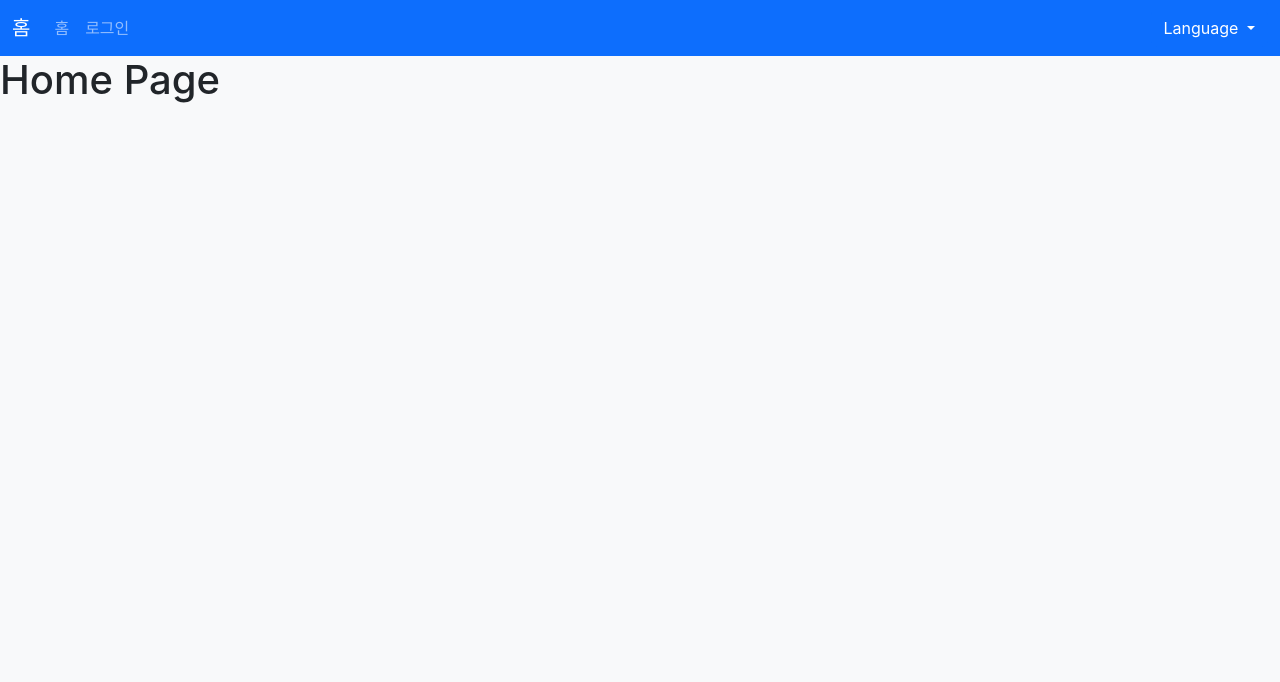
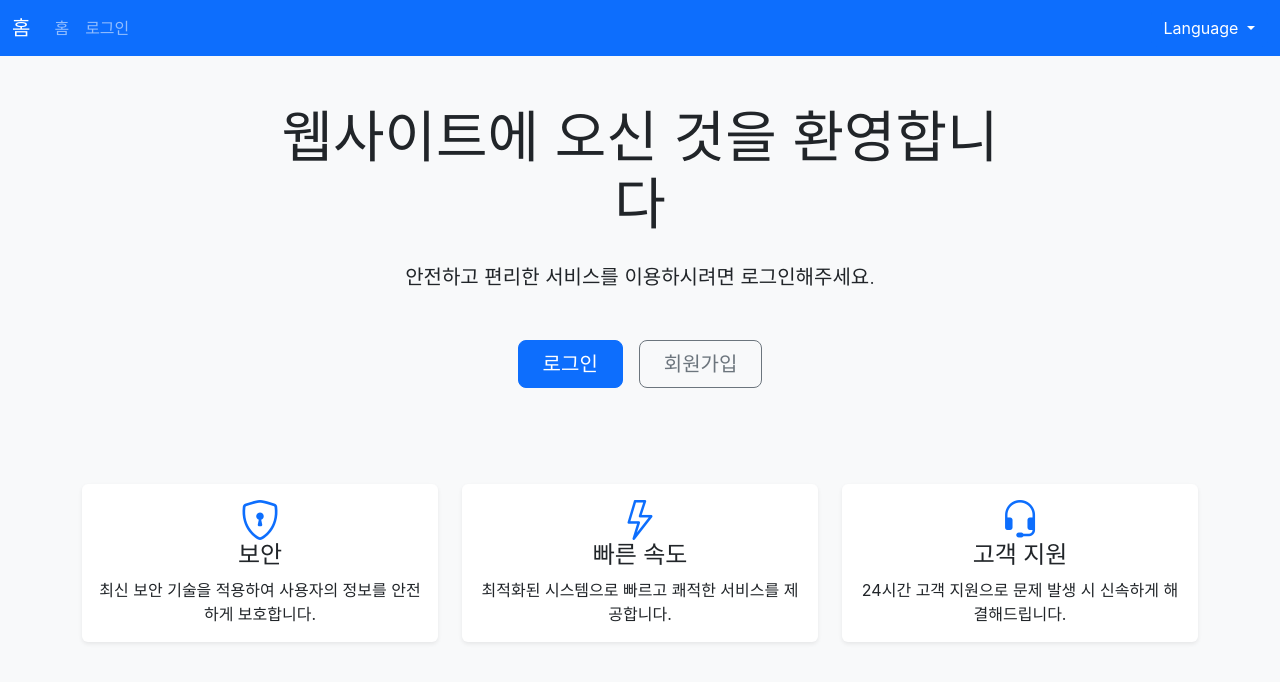
Before and after one commit to simpsonman/sm_basic_site, a Vue app: page / in a window 1280 px wide. Shown: the top 682 px of the page. Built offline with nearby package versions, Linux system fonts and the light colour scheme.

Commit message:
약간수정

```diff
--- a/package.json
+++ b/package.json
@@ -15,6 +15,8 @@
     "@types/uuid": "^10.0.0",
     "bcryptjs": "^2.4.3",
     "bootstrap": "^5.3.3",
+    "bootstrap-icons": "^1.11.3",
+    "nanoid": "^5.0.9",
     "pinia": "^2.3.0",
     "uuid": "^11.0.3",
     "vue": "^3.5.13",
--- a/src/auth/routes.ts
+++ b/src/auth/routes.ts
@@ -1,4 +1,4 @@
-import { RouteRecordRaw } from "vue-router";
+import type { RouteRecordRaw } from 'vue-router'
 
 export const authRoutes: RouteRecordRaw[] = [
   {
--- a/src/auth/services/userService.ts
+++ b/src/auth/services/userService.ts
@@ -1,94 +1,102 @@
-import bcrypt from 'bcryptjs';
-import { v4 as uuidv4 } from 'uuid';
+import { nanoid } from 'nanoid';
 
-export interface User {
+interface User {
   id: string;
   email: string;
   password: string;
   firstName: string;
   lastName: string;
-  nickname: string;
-  createdAt: Date;
+  nickname?: string;
+  createdAt: string;
 }
 
-export interface RegisterUserData {
+class UserService {
+  private users: User[] = [];
+
+  // 회원 번호 생성 함수
+  private generateUserId(): string {
+    const timestamp = Date.now().toString(36); // 타임스탬프를 36진수로 변환
+    const randomStr = nanoid(8); // 8자리 랜덤 문자열 생성
+    return `${timestamp}-${randomStr}`;
+  }
+
+  // 임시 비밀번호 해시 함수 (실제 서비스에서는 서버에서 처리해야 함)
+  private async hashPassword(password: string): Promise<string> {
+    // 실제 서비스에서는 이 부분을 서버에서 처리해야 합니다.
+    // 임시로 base64 인코딩을 사용합니다.
+    const encoder = new TextEncoder();
+    const data = encoder.encode(password);
+    const hashBuffer = await crypto.subtle.digest('SHA-256', data);
+    const hashArray = Array.from(new Uint8Array(hashBuffer));
+    return hashArray.map(b => b.toString(16).padStart(2, '0')).join('');
+  }
+
+  // 임시 비밀번호 검증 함수 (실제 서비스에서는 서버에서 처리해야 함)
+  private async verifyPassword(password: string, hash: string): Promise<boolean> {
+    const hashedInput = await this.hashPassword(password);
+    return hashedInput === hash;
+  }
+
+  // 회원가입
+  async register(userData: {
     email: string;
     password: string;
     firstName: string;
     lastName: string;
     nickname?: string;
+  }): Promise<Omit<User, 'password'>> {
+    // 이메일 중복 검사
+    if (this.users.some(user => user.email === userData.email)) {
+      throw new Error('이미 등록된 이메일입니다.');
     }
 
-// 임시로 메모리에 사용자 정보를 저장 (실제로는 데이터베이스를 사용해야 함)
-const users: User[] = [];
+    // 비밀번호 해시화
+    const hashedPassword = await this.hashPassword(userData.password);
 
-class UserService {
-  async register(userData: RegisterUserData) {
-    try {
-      // 필수 필드 검증
-      if (!userData.email || !userData.password || !userData.firstName || !userData.lastName) {
-        throw new Error('필수 필드가 누락되었습니다.');
-      }
-
-      // 이메일 형식 검증
-      const emailRegex = /^[^\s@]+@[^\s@]+\.[^\s@]+$/;
-      if (!emailRegex.test(userData.email)) {
-        throw new Error('올바른 이메일 형식이 아닙니다.');
-      }
-
-      // 이메일 중복 체크
-      if (users.some(user => user.email === userData.email)) {
-        throw new Error('이미 존재하는 이메일입니다.');
-      }
-
-      // 비밀번호 해싱
-      const salt = await bcrypt.genSalt(10);
-      const hashedPassword = await bcrypt.hash(userData.password, salt);
-
-      // 타임스탬프와 랜덤 텍스트를 조합한 고유 ID 생성
-      const timestamp = Date.now().toString(36);
-      const randomText = uuidv4().split('-')[0];
-      const userId = `${timestamp}-${randomText}`;
-
+    // 새 사용자 생성
     const newUser: User = {
-        id: userId,
+      id: this.generateUserId(),
       email: userData.email,
       password: hashedPassword,
       firstName: userData.firstName,
       lastName: userData.lastName,
-        nickname: userData.nickname || '',
-        createdAt: new Date()
+      nickname: userData.nickname,
+      createdAt: new Date().toISOString()
     };
 
-      users.push(newUser);
+    // 사용자 저장
+    this.users.push(newUser);
 
     // 비밀번호를 제외한 사용자 정보 반환
     const { password, ...userWithoutPassword } = newUser;
     return userWithoutPassword;
-    } catch (error) {
-      console.error('회원가입 처리 중 오류 발생:', error);
-      throw error;
-    }
   }
 
-  async login(email: string, password: string) {
-    try {
-      const user = users.find(u => u.email === email);
+  // 로그인
+  async login(email: string, password: string): Promise<Omit<User, 'password'>> {
+    const user = this.users.find(u => u.email === email);
     if (!user) {
-        throw new Error('사용자를 찾을 수 없습니다.');
+      throw new Error('이메일 또는 비밀번호가 올바르지 않습니다.');
     }
 
-      const isValid = await bcrypt.compare(password, user.password);
-      if (!isValid) {
-        throw new Error('비밀번호가 일치하지 않습니다.');
+    const isValidPassword = await this.verifyPassword(password, user.password);
+    if (!isValidPassword) {
+      throw new Error('이메일 또는 비밀번호가 올바르지 않습니다.');
     }
 
+    // 비밀번호를 제외한 사용자 정보 반환
     const { password: _, ...userWithoutPassword } = user;
     return userWithoutPassword;
-    } catch (error) {
-      console.error('로그인 처리 중 오류 발생:', error);
-      throw error;
   }
+
+  // 사용자 조회
+  async getUserById(id: string): Promise<Omit<User, 'password'> | null> {
+    const user = this.users.find(u => u.id === id);
+    if (!user) return null;
+
+    // 비밀번호를 제외한 사용자 정보 반환
+    const { password, ...userWithoutPassword } = user;
+    return userWithoutPassword;
   }
 }
 
--- a/src/views/HomeView.vue
+++ b/src/views/HomeView.vue
@@ -1,9 +1,79 @@
 <template>
-  <div class="home">
-    <h1>Home Page</h1>
+  <div class="container py-5">
+    <div class="row justify-content-center">
+      <div class="col-md-8 text-center">
+        <h1 class="display-4 mb-4">웹사이트에 오신 것을 환영합니다</h1>
+        <p class="lead mb-5">
+          안전하고 편리한 서비스를 이용하시려면 로그인해주세요.
+        </p>
+
+        <div class="d-grid gap-3 d-sm-flex justify-content-sm-center">
+          <router-link to="/auth/login" class="btn btn-primary btn-lg px-4 gap-3">
+            로그인
+          </router-link>
+          <router-link to="/auth/register" class="btn btn-outline-secondary btn-lg px-4">
+            회원가입
+          </router-link>
+        </div>
+      </div>
+    </div>
+
+    <!-- 주요 기능 소개 -->
+    <div class="row mt-5 pt-5">
+      <div class="col-md-4 mb-4">
+        <div class="card h-100 border-0 shadow-sm">
+          <div class="card-body text-center">
+            <i class="bi bi-shield-lock fs-1 text-primary mb-3"></i>
+            <h3 class="card-title h4">보안</h3>
+            <p class="card-text">
+              최신 보안 기술을 적용하여 사용자의 정보를 안전하게 보호합니다.
+            </p>
+          </div>
+        </div>
+      </div>
+
+      <div class="col-md-4 mb-4">
+        <div class="card h-100 border-0 shadow-sm">
+          <div class="card-body text-center">
+            <i class="bi bi-lightning fs-1 text-primary mb-3"></i>
+            <h3 class="card-title h4">빠른 속도</h3>
+            <p class="card-text">
+              최적화된 시스템으로 빠르고 쾌적한 서비스를 제공합니다.
+            </p>
+          </div>
+        </div>
+      </div>
+
+      <div class="col-md-4 mb-4">
+        <div class="card h-100 border-0 shadow-sm">
+          <div class="card-body text-center">
+            <i class="bi bi-headset fs-1 text-primary mb-3"></i>
+            <h3 class="card-title h4">고객 지원</h3>
+            <p class="card-text">
+              24시간 고객 지원으로 문제 발생 시 신속하게 해결해드립니다.
+            </p>
+          </div>
+        </div>
+      </div>
+    </div>
   </div>
 </template>
 
 <script setup lang="ts">
-// 컴포넌트 로직
+// Bootstrap Icons 추가
+import 'bootstrap-icons/font/bootstrap-icons.css';
 </script>
+
+<style scoped>
+.card {
+  transition: transform 0.2s;
+}
+
+.card:hover {
+  transform: translateY(-5px);
+}
+
+.bi {
+  line-height: 1;
+}
+</style>
```
Also changed, not shown: 1 other file (tests, documents, lock files or other folders). Lines whose indentation alone changed are shown as unchanged.
